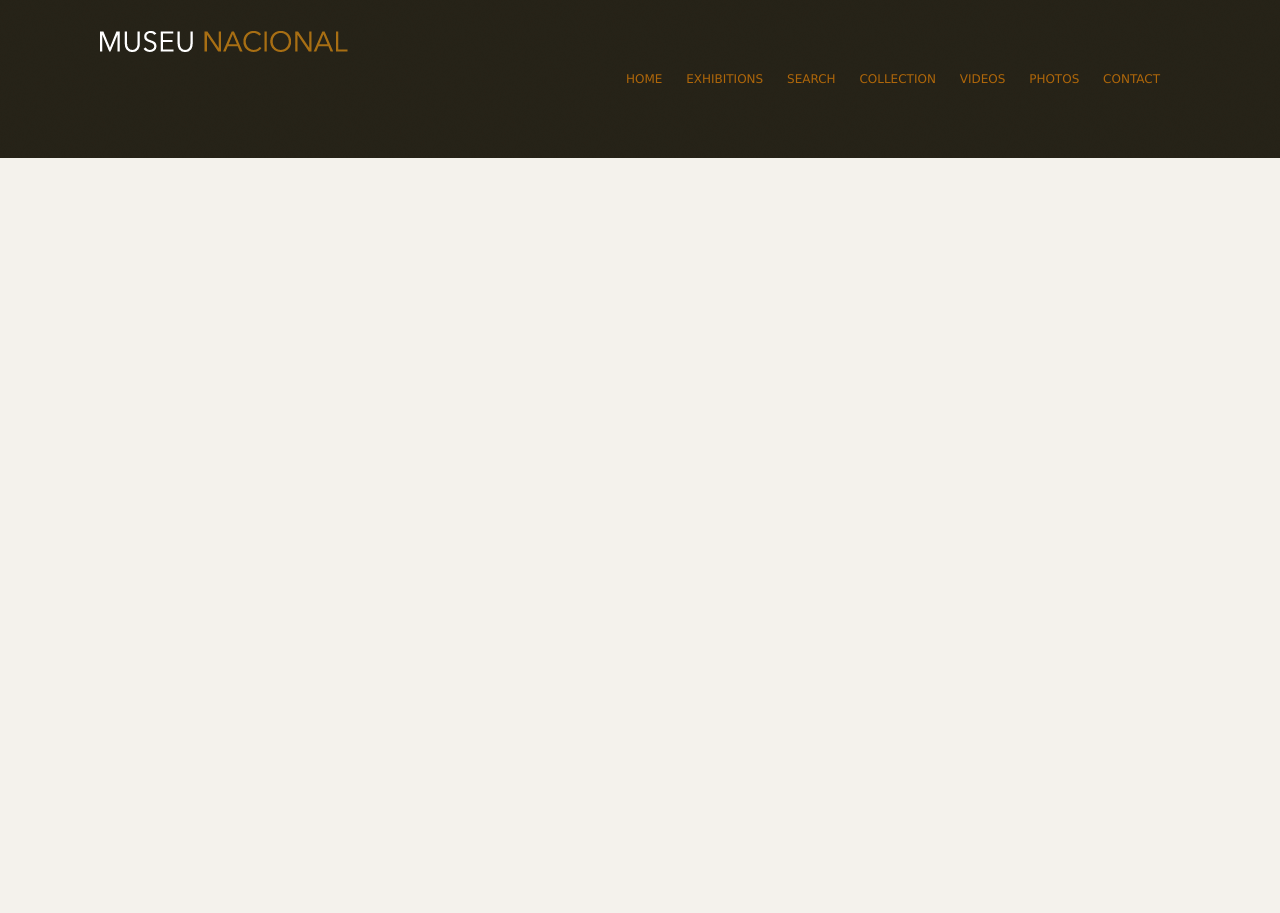
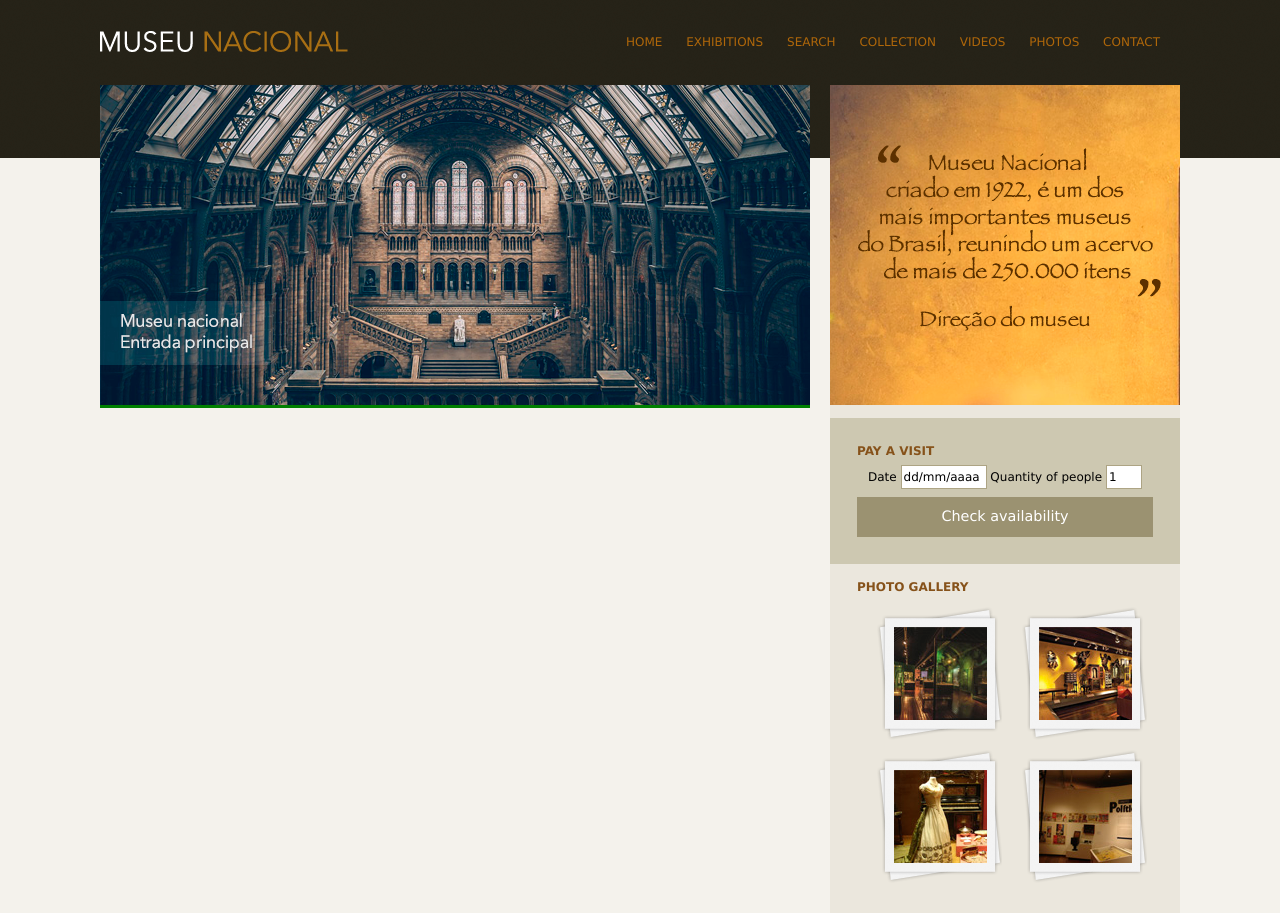
Before and after one commit to AndreAragaoSoftware/HTML-and-CSS-design, a plain HTML site: page index.html in a window 1280 px wide. Before the commit the page ends 800 px from the top, so only its background shows below. Drawn offline with Linux system fonts and the light colour scheme.

Commit message:
creating main and side area

```diff
--- a/css/style.css
+++ b/css/style.css
@@ -20,6 +20,11 @@ a:hover {
 }
 
 /* Soon ---------*/
+
+#soon h1 {
+    float: left;
+}
+
 #soon a {
     width: 248px;
     height: 21px;
@@ -52,3 +57,79 @@ nav ul li a:link {
 nav ul li a:hover {
     border-bottom: 1px solid #227115;
 }
+
+/* Main -------------- */
+
+#content {
+    width: 710px;
+    float: left;
+    background: green;
+}
+
+aside {
+    width: 350px;
+    float: right;
+    background: #ebe7dd;
+    padding-bottom: 30px;
+}
+
+
+section#visit {
+    background: #cdc8b1;
+    padding: 10px 27px 27px 27px;
+    margin-top: 10px;
+}
+
+section#gallery {
+    padding: 0 27px 0 27px;
+}
+
+section#gallery a{
+    display: block;
+    background: url(../img/fundo-foto.png) no-repeat;
+    float: left;
+    padding: 17px 15px 17px 15px;
+    margin: 10px 0 0 20px;
+}
+
+section#gallery img {
+    margin-left: 2px;
+    margin-top: 3px;
+}
+
+h4 {
+    color: #86521a;
+    text-transform: uppercase;
+    padding-bottom: 3px;
+    margin-bottom: 0;
+}
+
+/* Forms ------ */
+
+input {
+    height: 20px;
+    width: 80px;
+    border: none;
+    font-size: 1em;
+
+}
+
+input.field {
+    border: 1px solid #ada484;
+}
+
+input.button {
+    background: #9b9271;
+    color: white;
+    width: 100%;
+    height: 40px;
+    font-size: 1.2em;
+}
+
+fieldset {
+    border: none;
+}
+
+legend {
+    display: none;
+}
--- a/index.html
+++ b/index.html
@@ -1,5 +1,5 @@
 <!DOCTYPE html>
-<html lang="pt-br">
+<html lang="US">
 <head>
     <meta charset="UTF-8">
     <meta http-equiv="X-UA-Compatible" content="IE=edge">
@@ -39,6 +39,58 @@
 
         </header><!--End of header-->
 
+        <main><!--Start of main-->
+            <div id="content">
+                <section id="cover">
+                    <img src="img/museu.png" >
+                </section>
+            </div>
+            <aside>
+                <section id="testimony">
+                    <img src="img/depoimento.png">
+                </section>
+                <section id="visit"><!--Start visit-->
+                    <h4>Pay a visit</h4>
+                    <form>
+                        <fieldset>
+                            <legend>Select a date</legend>
+
+                            <label for="date">Date</label>
+                            <input class="field" type="text" id="date" value="dd/mm/aaaa">
+
+                            <label for="qty">Quantity of people</label>
+                            <input class="field" style="width: 30px" type="text" id="qty" value="1">
+                        </fieldset>
+
+                        <input class="button" type="submit" value="Check availability">
+
+                    </form>
+                </section><!--End visit-->
+
+                <section id="gallery">
+                    <h4>Photo gallery</h4>
+
+                    <a href="#">
+                        <img src="img/imagem1.jpg" height="93" width="93">
+                    </a>
+
+                    <a href="#">
+                        <img src="img/imagem2.jpg" height="93" width="93">
+                    </a>
+
+                    <a href="#">
+                        <img src="img/imagem3.jpg" height="93" width="93">
+                    </a>
+
+                    <a href="#">
+                        <img src="img/imagem4.jpg" height="93" width="93">
+                    </a>
+
+                </section>
+
+            </aside>
+        </main><!--End of main -->
+
     </div><!--End of container-->
 </body>
 </html>
```
